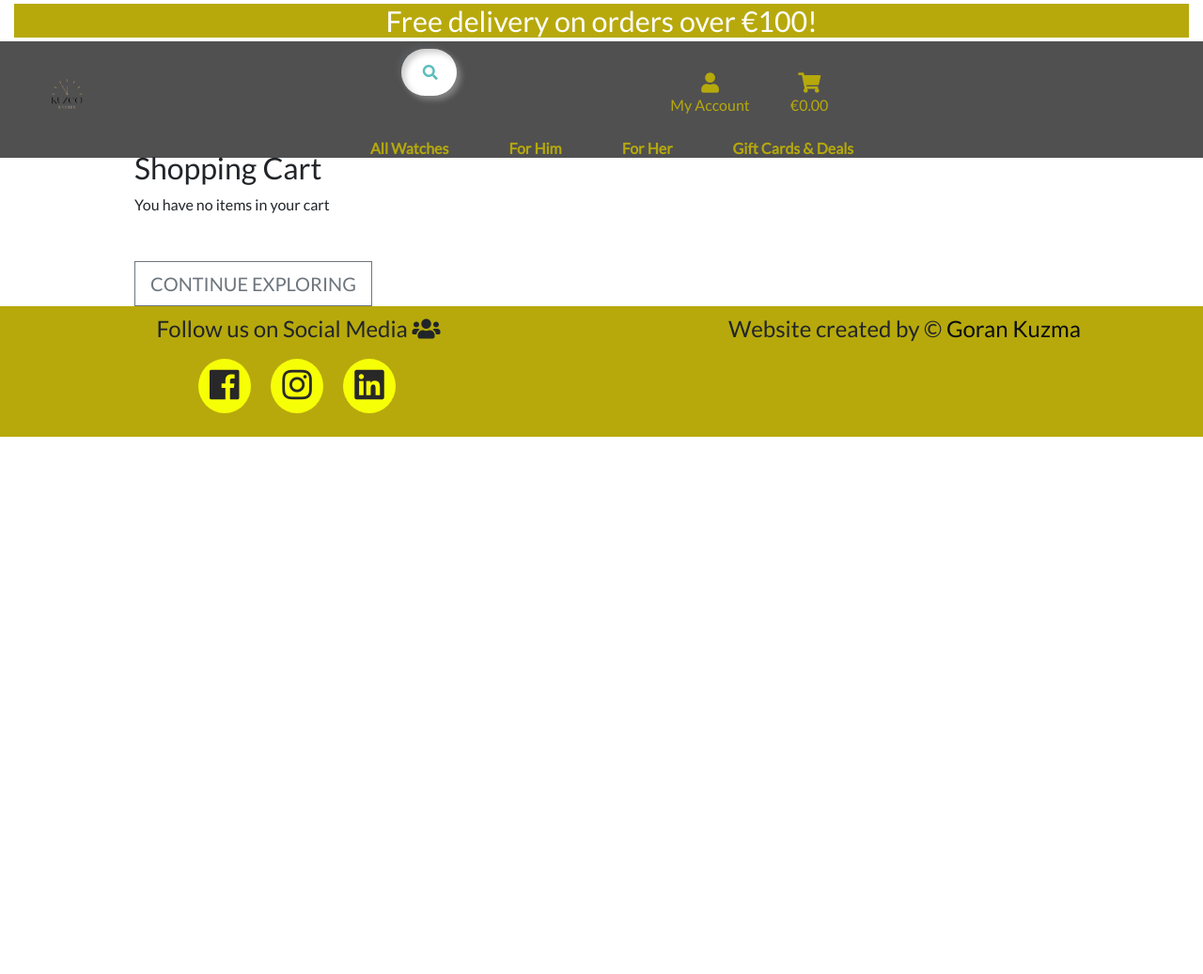
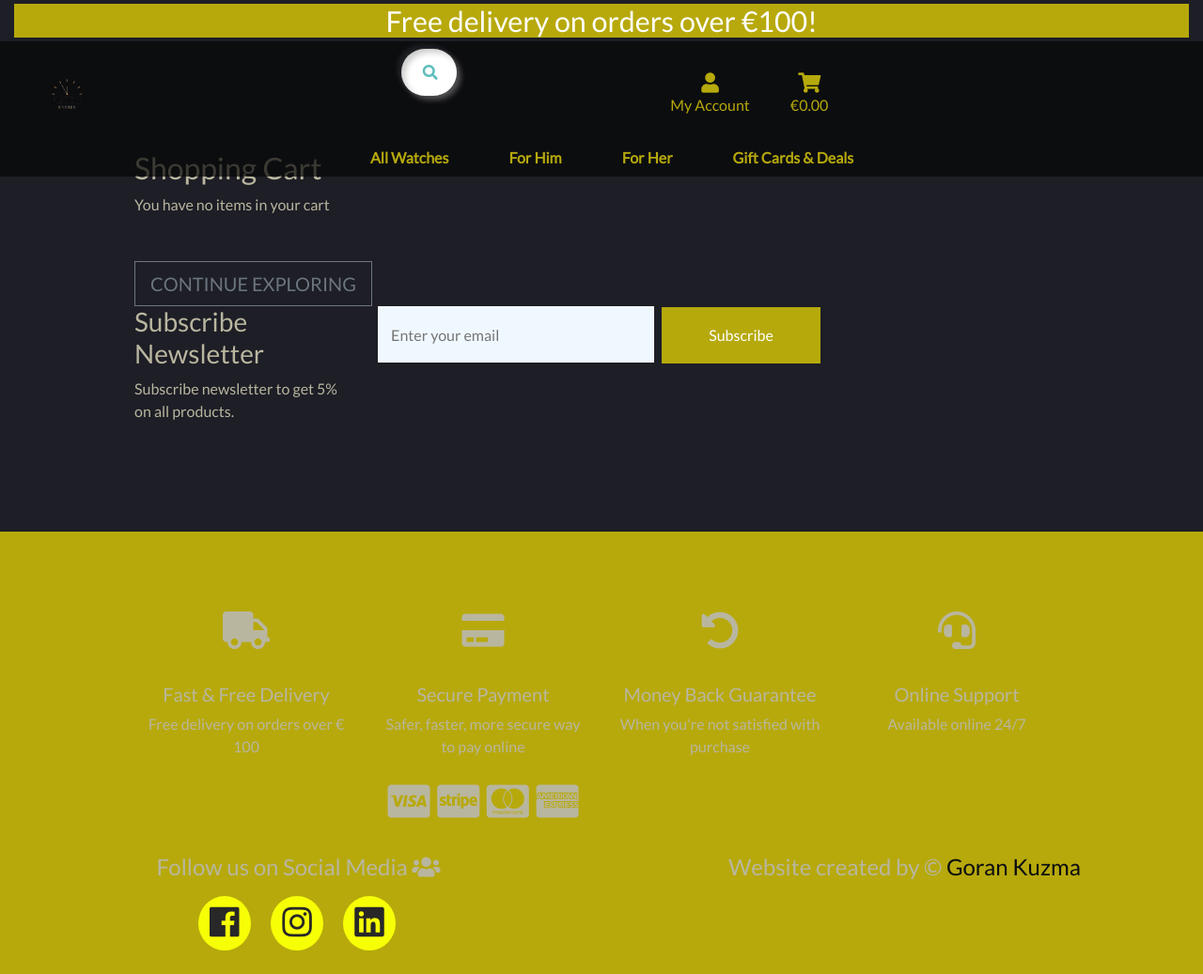
Before and after one commit to kuzGo/kuzco, a Django app: page /cart/ in a window 1280 px wide. Shown: the whole page at 94% size. Before the commit the page ends 465 px from the top, so only its background shows below. Run offline with Django 3.2, Linux system fonts and the light colour scheme; some libraries are stand-ins or nearby versions.

Commit message:
Add newsletter subsriptions and emailsJS to footer

```diff
--- a/kuzco/settings.py
+++ b/kuzco/settings.py
@@ -81,7 +81,7 @@ AUTHENTICATION_BACKENDS = [
 ]
 
 
-SITE_ID = 1
+SITE_ID = 36
 
 
 ACCOUNT_AUTHENTICATION_METHOD = 'username_email'
--- a/static/css/style.css
+++ b/static/css/style.css
@@ -7,6 +7,8 @@
 }
 body {
     font-family: 'Lato', sans-serif;
+    color: #b9b69f;
+    background-color: #1d1e26;
 }
 html {
     height: 100%;
@@ -36,14 +38,13 @@ html {
 
 .navbar {
     padding: 0 0.8000000000000007rem !important;
-    max-height: 20px;
     background-color: rgba(6, 6, 6, 0.7);
 }
 #topnav {
     background-color: rgba(6, 6, 6, 0.7);
 }
 .hero-wrapper {
-    position: absolute;
+    position: relative;
     right: 0;
     width: 100%;
     min-height: 100vh;
@@ -374,6 +375,7 @@ button {
     -o-transition: all 0.5s ease;
     transition: all 0.5s ease;
 }
+/* Footer styling */
 #footer{
     background-color:#b7a90c;
     position: relative;
@@ -386,3 +388,41 @@ button {
 .paginatior{
     margin-top: 26px;
 }
+.service-icon {
+    margin-bottom: 26px;
+    font-size: 40px;
+}
+.delivery-area {
+    padding-top: 65px;
+    padding-bottom: 0;
+}
+/* Newslwtter styling */
+
+.subscribe-btn{
+    width: 35%;
+    height: 60px;
+    border: 0;
+    background: #b6a90c;
+    border-radius: 0;
+    padding: 13px 24px;
+    color: #fff;
+    margin-left: 5px;
+    cursor: pointer;
+    font-size: 16px;
+    font-weight: 500;
+}
+.subscribe{
+    padding-bottom: 40px;
+    margin-bottom: 60px;
+}
+.subscribe-form {
+    width: 61%;
+    height: 60px;
+    border: 0;
+    color: white;
+    background: aliceblue;
+    border: 1px solid rgba(255,255,255,.2);
+    border-radius: 0;
+    padding: 17px 13px;
+    font-size: 16px;
+}
--- a/templates/base.html
+++ b/templates/base.html
@@ -142,6 +142,31 @@
 
         {% block content %}{% endblock %}
 
+         <!-- Newsletter  -->
+    <div class="container">
+        <div class="row">
+            <div class="col-xxl-3 col-xl-3 col-lg-4">
+                <div class="subscribe">
+                    <h3>Subscribe Newsletter</h3>
+                    <p>Subscribe newsletter to get 5% on all products.</p>
+                </div>
+            </div>
+            <div class="col-xxl-5 col-xl-6 col-lg-7 col-md-9">
+                <div class="subscribe">
+                    <form id="form">
+                        <label for="from_email"></label>
+                        <input type="text" placeholder="Enter your email" class="subscribe-form" name="from_email"
+                            id="from_email">
+                        <input type="submit" id="button" class="subscribe-btn" value="Subscribe">
+                    </form>
+                </div>
+            </div>
+        </div>
+    </div>
+
+    <!-- END of Newsletter  -->
+
+<!-- Footer -->
         <footer id="footer" class="container-fluid">
             {% include 'includes/footer.html' %}
         </footer>
@@ -150,6 +175,48 @@
         <script type="text/javascript">
             $('.toast').toast('show');
         </script>
+
+        <!-- EmailsJS Required Javascript -->
+    <script type="text/javascript" src="https://cdn.jsdelivr.net/npm/emailjs-com@3/dist/email.min.js"></script>
+
+    <script type="text/javascript">
+        emailjs.init('user_AKMpib1d7UzETb4pKjz1O')
+    </script>
+
+    <script>
+        const btn = document.getElementById('button');
+
+        document.getElementById('form')
+            .addEventListener('submit', function (event) {
+                event.preventDefault();
+
+                btn.value = 'Sending...';
+
+                const serviceID = 'service_lym8jev';
+                const templateID = 'template_xtu3dol';
+
+                emailjs.sendForm(serviceID, templateID, this)
+                    .then(() => {
+                        btn.value = 'Subscribe';
+                        swal({
+                            title: "Subscribed!",
+                            text: "Thank you for subscrition!",
+                            icon: "success",
+                            button: "Cool,thanks!",
+                        });
+                        form.reset();
+                    }, (err) => {
+                        btn.value = 'Subscribe';
+                        console.log(JSON.stringify(err));
+                        swal("Apologies!", "Something went wrong!", "error");
+                    });
+            });
+    </script>
+
+    <!-- Sweet ALerts :https://sweetalert.js.org/guides/  -->
+
+    <script src="https://unpkg.com/sweetalert/dist/sweetalert.min.js"></script>
+
         {% endblock %}
 
     </body>
--- a/templates/includes/footer.html
+++ b/templates/includes/footer.html
@@ -1,3 +1,52 @@
+
+<div class="delivery-area">
+  <div class="container">
+    <div class="row">
+      <div class="col-lg-3 col-md-6 col-sm-6">
+        <div class="mb-50 text-center">
+          <div class="service-icon">
+            <i class="fas fa-truck"></i>
+          </div>
+          <h5>Fast &amp; Free Delivery</h5>
+          <p>Free delivery on orders over &#8364; 100 </p>
+        </div>
+      </div>
+      <div class="col-lg-3 col-md-6 col-sm-6">
+        <div class="mb-50 text-center">
+          <div class="service-icon">
+            <i class="fas fa-credit-card"></i>
+          </div>
+          <h5>Secure Payment</h5>
+          <p>Safer, faster, more secure way to pay online</p>
+          <div class="service-icon">
+            <i class="fab fa-cc-visa"></i>
+            <i class="fab fa-cc-stripe"></i>
+            <i class="fab fa-cc-mastercard"></i>
+            <i class="fab fa-cc-amex"></i>
+          </div>
+        </div>
+      </div>
+      <div class="col-lg-3 col-md-6 col-sm-6">
+        <div class="mb-50 text-center">
+          <div class="service-icon">
+            <i class="fas fa-undo-alt"></i>
+          </div>
+          <h5>Money Back Guarantee</h5>
+          <p>When you're not satisfied with purchase</p>
+        </div>
+      </div>
+      <div class="col-lg-3 col-md-6 col-sm-6">
+        <div class="mb-50 text-center">
+          <div class="service-icon">
+            <i class="fas fa-headset"></i>
+          </div>
+          <h5>Online Support</h5>
+          <p>Available online 24/7</p>
+        </div>
+      </div>
+    </div>
+  </div>
+</div>
 
     <div class="row">
       <div class="col-sm-6">
```
Also changed, not shown: TESTING.md (+3 -6 lines), README.md.
